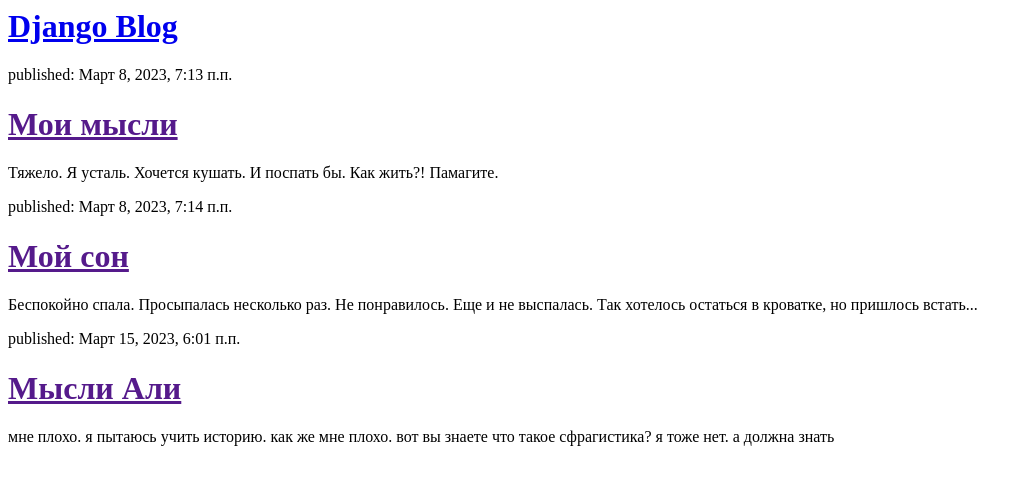
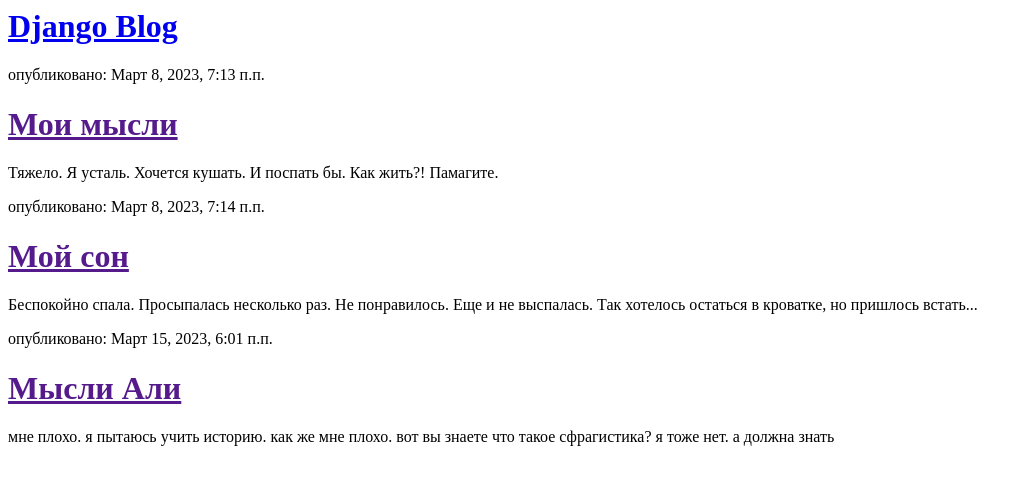
Before and after one commit to Anaginn/my-first-blog, a Django app: page / in a window 1280 px wide. Shown: the top 485 px of the page, without its empty margins (0-1032 px from the left). Run offline with Django 3.2, Linux system fonts and the light colour scheme; data comes from the database, SQL or seed files in the repository.

Commit message:
Отображаем шаблон списка записей

```diff
--- a/blog/templates/blog/post_list.html
+++ b/blog/templates/blog/post_list.html
@@ -8,7 +8,7 @@
         </div>
         {% for post in posts %}
         <div>
-            <p>published: {{ post.published_date }}</p>
+            <p>опубликовано: {{ post.published_date }}</p>
             <h1><a href="">{{ post.title }}</a></h1>
             <p>{{ post.text|linebreaksbr }}</p>
         </div>
```
